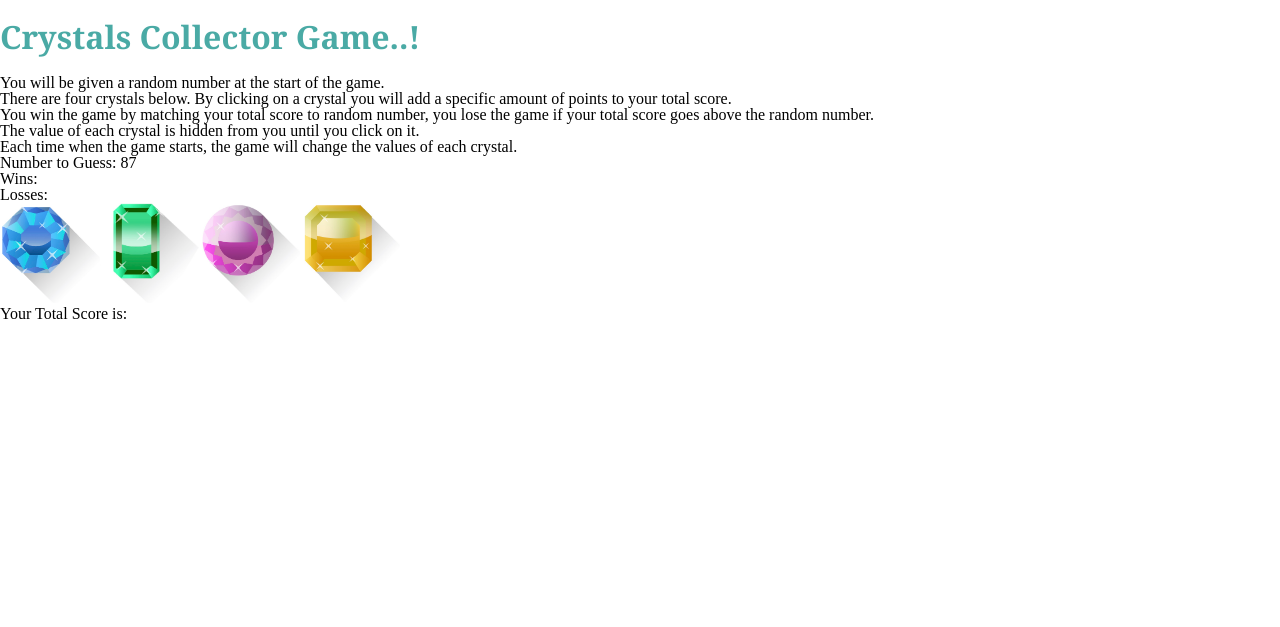
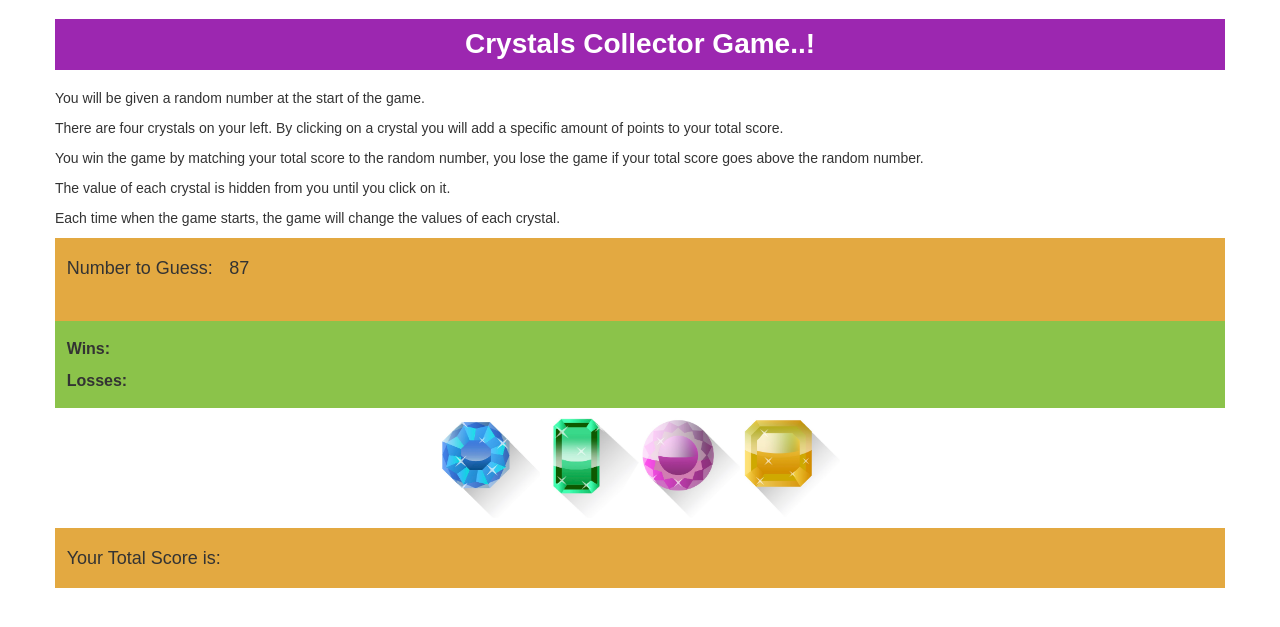
Before and after one commit to rhynas/crystal-collector, a PHP site: page / in a window 1280 px wide. Shown: the top 627 px of the page. Run offline with PHP 8.4, Linux system fonts and the light colour scheme.

Commit message:
styling and final changes to js

```diff
--- a/assets/css/style.css
+++ b/assets/css/style.css
@@ -1,6 +1,6 @@
-h1, h2,h3{
-	font-family: 'Georgia', Times, 'Times New Roman', serif;
-	color: #4aaaa5;
+body{
+    font-family: 'Arial', 'Helvetica Neue', Helvetica, sans-serif;
+
 }
 
 h1 {
@@ -11,29 +11,40 @@ h1 {
     margin-left: 0;
     margin-right: 0;
     font-weight: bold;
-}
-
-h2{
-    display: block;
-    font-size: 1.5em;
-    margin-top: 0.83em;
-    margin-bottom: 0.83em;
-    margin-left: 0;
-    margin-right: 0;
-    font-weight: bold;
-}
-
-h3 {
-    display: block;
-    font-size: 1.17em;
-    margin-top: 0.83em;
-    margin-bottom: 0.83em;
-    margin-left: 0;
-    margin-right: 0;
-    font-weight: bold;
+    background-color:#9c27b0;
+    color: white;
+    padding: 10px;
 }
 
 .crystalImage {
   width: 100px;
   height: 100px;
 }
+
+#resultsDiv{
+    /*width: 100%;*/
+    background-color: #8bc34a;
+    padding: 1%;
+    font-size: 16px;
+    font-weight: bold;
+    line-height: 2;
+
+}
+#guessDiv, #numberToGuess, #message, #scoreDiv{
+    width: 100%;
+    background-color: #e3a941;
+    padding: 1%;
+    font-size: 18px;
+    line-height: 2;
+
+}
+#message{
+    color: white;
+    text-align: center;
+}
+
+#gemsDiv{
+    text-align: center;
+    padding:10px;
+    border: 10px;
+}
--- a/assets/javascript/game.js
+++ b/assets/javascript/game.js
@@ -26,9 +26,18 @@ function randomNumber(a,b){
 //Create an array of ramdom numbers for the Gems
 function gNumber(){
 	var g = [];
+	var number;
 	for (var i = 0; i < maxGems ; i++) {
-		g[i] = randomNumber(cMinNumber, cMaxNumber);
+		number = randomNumber(cMinNumber, cMaxNumber);
+		//This if avoid having duplicate numbers in the array
+		if (g.indexOf(number)>=0) {
+			i--;
+		}
+		else{
+			g[i] = number;
+		}
 	}
+	console.log(g);
 	return g;
 
 }
@@ -37,7 +46,7 @@ function resetGame(){
 	gemsNumbers = [];
 	targetNumber = 0 ;
 	counter = 0;
-	$("#numberToGuess, #scoreDiv, #gemsDiv, .crystalImage").empty();
+	$("#numberToGuess, #scoreDiv, #gemsDiv").empty();
 }
 
 function startGame(){
@@ -52,6 +61,7 @@ function startGame(){
 	for (var i = 0; i < gemsImages.length; i++) {
 		var crystal = $("<img>").addClass("crystalImage").attr("src", gemsImages[i]).attr("data-crystalvalue", gemsNumbers[i]);
 		$("#gemsDiv").append(crystal);
+		console.log(crystal[0]);
 	}
 
 }
@@ -63,8 +73,9 @@ $(document).ready(function(){
 
 	}
 	//We will apply a click event to every crystal Image in the page
-	$(".crystalImage").on("click", function() {
-
+	//The on click funtion in the document ensure the differetn
+	//iterations of the game
+	$(document).on('click', '.crystalImage', function() {
 		// Determining the crystal's value requires us to extract the value from the data attribute.
 		// Using the $(this) keyword specifies that we should be extracting the crystal value of the clicked crystal.
 		// Using the .data("crystalvalue") allows us to grab the value out of the "data-crystalvalue" attribute.
@@ -84,9 +95,6 @@ $(document).ready(function(){
 			$("#wins").text(winCounter);
 			resetGame();
 			startGame();
-			// console.log("target" + targetNumber);
-			// console.log("Gems Numbers" + gemsNumbers);
-			// console.log("Counter " + counter);
 		}
 
 		else if (counter > targetNumber) {
@@ -94,16 +102,11 @@ $(document).ready(function(){
 		  	$("#message").text("You lose!");
 		  	console.log(lossesCounter);
 		  	$("#losses").text(lossesCounter);
-			// $("#numberToGuess").text(targetNumber);
 		  	resetGame();
-		  	debugger;
 			startGame();
-			// console.log("target" + targetNumber);
-			// console.log("Gems Numbers" + gemsNumbers);
-			// console.log("Counter " + counter);
 		}
 
-	});
+	});//End document on click
 
 
 });//End Document Ready Function
--- a/index.html
+++ b/index.html
@@ -4,20 +4,26 @@
 	<title>Crystal Collector Game</title>
 	<script type="text/javascript" src="https://code.jquery.com/jquery-2.2.0.min.js"></script>
 	<script type="text/javascript" src="assets/javascript/game.js"></script>
+  <!-- We link our html to the Bootstrap CDN -->
+	<link rel="stylesheet" href="https://maxcdn.bootstrapcdn.com/bootstrap/3.3.6/css/bootstrap.min.css">
 
-	<link rel="stylesheet" href="assets/css/reset.css">
+	<!-- <link rel="stylesheet" href="assets/css/reset.css"> -->
 	<link rel="stylesheet" type="text/css" href="assets/css/style.css">
 </head>
 <body>
-<div id="container">
-	<h1>Crystals Collector Game..!</h1>
-	<div id="instructionsDiv">
+<div class="container">
+	<div class="row">
+		<h1 class="text-center">Crystals Collector Game..!</h1>
+
+	</div>
+	<div class="row" id="instructionsDiv">
 		<p>You will be given a random number at the start of the game.</p>
-		<p>There are four crystals below.  By clicking on a crystal you will add a specific amount of points to your total score.</p>
-		<p>You win the game by matching your total score to random number, you lose the game if your total score goes above the random number.</p>
+		<p>There are four crystals on your left.  By clicking on a crystal you will add a specific amount of points to your total score.</p>
+		<p>You win the game by matching your total score to the random number, you lose the game if your total score goes above the random number.</p>
 		<p>The value of each crystal is hidden from you until you click on it.</p>
 		<p>Each time when the game starts, the game will change the values of each crystal.</p>
 	</div><!-- End Instructions Div -->
+	<div class="row" id="content">
 		<div id="guessDiv">
 		Number to Guess: <span id="numberToGuess"></span>
 		</div> <!--end random number to guess div-->
@@ -39,6 +45,9 @@
 		<div id="scoreDiv">
 			Your Total Score is:
 		</div><!--end score div-->
+	</div><!--end content-->
+
+
 </div><!--end container-->
 </body>
 </html>
```
Lines whose indentation alone changed are shown as unchanged.
